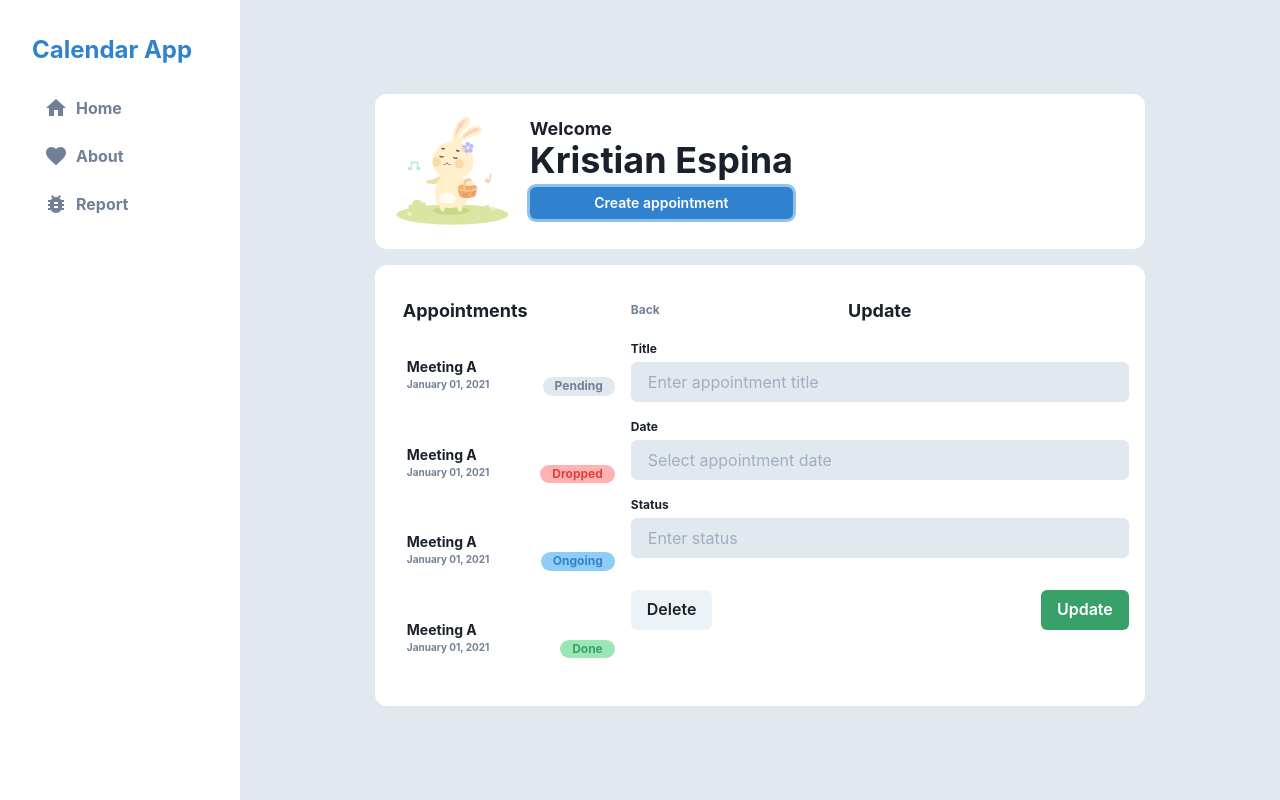
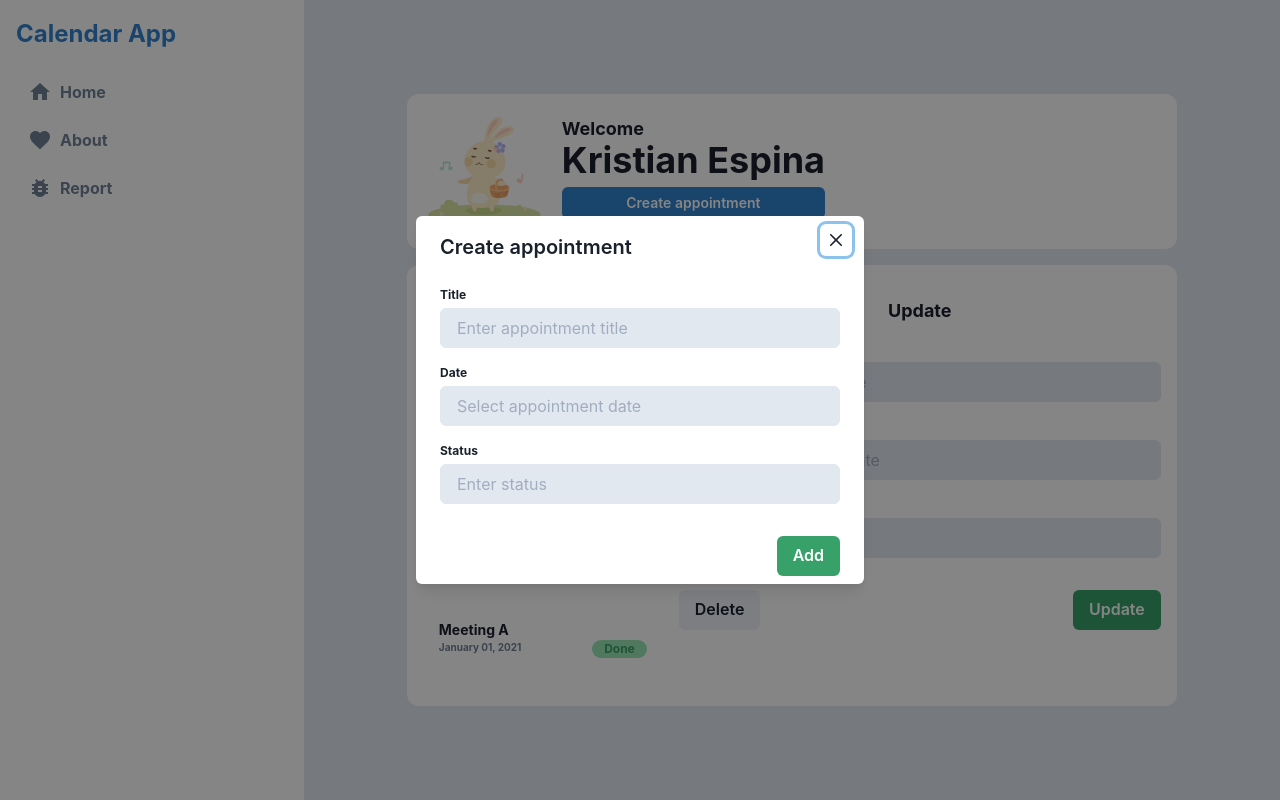
Before and after one commit to kristianespina/ethereal-calendar, a React (Create React App) app: page /#/ in a window 1280 px wide. Both pictures are taken after a click on the button "Create appointment". Built offline with nearby package versions, Linux system fonts and the light colour scheme.

Commit message:
Added sidebar

```diff
--- a/package.json
+++ b/package.json
@@ -3,6 +3,7 @@
   "version": "0.1.0",
   "private": true,
   "dependencies": {
+    "@chakra-ui/icons": "^1.0.15",
     "@chakra-ui/react": "^1.6.5",
     "@emotion/react": "^11.4.1",
     "@emotion/styled": "^11.3.0",
--- a/src/App.tsx
+++ b/src/App.tsx
@@ -9,7 +9,7 @@ import { About, Calendar } from "./pages";
 function App() {
   return (
     <Router>
-      <Flex>
+      <Flex direction={["column", "column", "row", "row"]} minH="100vh">
         <Sidebar />
         <Flex
           bgColor="gray.200"
--- a/src/components/AppointmentView/AppointmentView.tsx
+++ b/src/components/AppointmentView/AppointmentView.tsx
@@ -2,11 +2,23 @@ import React from "react";
 import { Flex, Box, Button, Spacer } from "@chakra-ui/react";
 
 import InputBox from "./InputBox";
-const AppointmentView = () => {
+
+type Props = {
+  showHeaders?: boolean;
+  actionCaption: string;
+  showDeleteButton?: boolean;
+};
+
+const AppointmentView = ({
+  showHeaders,
+  actionCaption,
+  showDeleteButton,
+}: Props) => {
+  const display = showHeaders ? "flex" : "none";
   return (
     <Flex direction="column" w="full" gridGap={4}>
       {/* Title */}
-      <Flex direction="row" w="full">
+      <Flex direction="row" w="full" display={display}>
         <Box
           position="absolute"
           fontSize={12}
@@ -36,9 +48,9 @@ const AppointmentView = () => {
       <InputBox label="Date" placeholder="Select appointment date" />
       <InputBox label="Status" placeholder="Enter status" />
       <Flex direction="row" mt={4}>
-        <Button>Delete</Button>
+        {showDeleteButton && <Button>Delete</Button>}
         <Spacer />
-        <Button colorScheme="green">Update</Button>
+        <Button colorScheme="green">{actionCaption}</Button>
       </Flex>
     </Flex>
   );
--- a/src/components/Header/Header.tsx
+++ b/src/components/Header/Header.tsx
@@ -1,10 +1,27 @@
 import React from "react";
-import { Flex, Image, Text, Button } from "@chakra-ui/react";
+import {
+  Flex,
+  Image,
+  Text,
+  Button,
+  useDisclosure,
+  Modal,
+  ModalOverlay,
+  ModalHeader,
+  ModalContent,
+  ModalFooter,
+  ModalCloseButton,
+  ModalBody,
+} from "@chakra-ui/react";
+
+import { AppointmentView } from "../AppointmentView";
 
 import Bunny from "../../assets/bunny.svg";
 
 const Header = () => {
+  const { isOpen, onOpen, onClose } = useDisclosure();
   return (
+    <>
       <Flex direction="row" gridGap={4}>
         <Image src={Bunny} aria-label="Bunny" />
         <Flex
@@ -19,11 +36,27 @@ const Header = () => {
           <Text fontSize={36} fontWeight="bold">
             Kristian Espina
           </Text>
-        <Button colorScheme="blue" size="sm">
+          <Button colorScheme="blue" size="sm" onClick={onOpen}>
             Create appointment
           </Button>
         </Flex>
       </Flex>
+
+      <Modal onClose={onClose} isOpen={isOpen} isCentered>
+        <ModalOverlay />
+        <ModalContent>
+          <ModalHeader>Create appointment</ModalHeader>
+          <ModalCloseButton />
+          <ModalBody>
+            <AppointmentView
+              showDeleteButton={false}
+              actionCaption="Add"
+              showHeaders={false}
+            />
+          </ModalBody>
+        </ModalContent>
+      </Modal>
+    </>
   );
 };
 
--- /dev/null
+++ b/src/components/Sidebar/Content.tsx
@@ -0,0 +1,28 @@
+import React from "react";
+import { Text } from "@chakra-ui/react";
+
+// Local Assets
+import Home from "../../assets/home.svg";
+import About from "../../assets/about.svg";
+import Report from "../../assets/report.svg";
+
+// Local Imports
+import MenuEntry from "./MenuEntry";
+
+const Content = () => {
+  return (
+    <>
+      {/* App Title */}
+      <Text color="blue.500" fontWeight="bold" fontSize={24} mb={4}>
+        Calendar App
+      </Text>
+
+      {/* Menu */}
+      <MenuEntry name="Home" icon={Home} selected={true} />
+      <MenuEntry name="About" icon={About} selected={false} />
+      <MenuEntry name="Report" icon={Report} selected={false} />
+    </>
+  );
+};
+
+export default Content;
--- a/src/components/Sidebar/Sidebar.tsx
+++ b/src/components/Sidebar/Sidebar.tsx
@@ -1,28 +1,72 @@
-import React from "react";
-import { Box, Text } from "@chakra-ui/react";
+import React, { useRef } from "react";
+import {
+  Flex,
+  Drawer,
+  DrawerOverlay,
+  DrawerCloseButton,
+  DrawerHeader,
+  DrawerBody,
+  DrawerContent,
+  //DrawerFooter,
+  useDisclosure,
+  IconButton,
+} from "@chakra-ui/react";
+import { HamburgerIcon } from "@chakra-ui/icons";
 
-// Local Assets
-import Home from "../../assets/home.svg";
-import About from "../../assets/about.svg";
-import Report from "../../assets/report.svg";
-
-// Local Imports
-import MenuEntry from "./MenuEntry";
+import Content from "./Content";
 
 const Sidebar = () => {
+  const { isOpen, onOpen, onClose } = useDisclosure();
+  const btnRef = useRef<HTMLButtonElement>(null);
+
   return (
-    <Box bgColor="white" w={["280px"]} h="100vh" p={8}>
-      {/* App Title */}
-      <Text color="blue.500" fontWeight="bold" fontSize={24} mb={4}>
-        Calendar App
-      </Text>
+    <Flex
+      w={["auto", "auto", "388px", "388px"]}
+      maxW="388px"
+      h="100%"
+      p={[0, 0, 4, 4]}
+    >
+      <IconButton
+        aria-label="Open Menu"
+        size="lg"
+        bgColor="white"
+        icon={<HamburgerIcon />}
+        display={["flex", "flex", "none", "none"]}
+        ref={btnRef}
+        onClick={onOpen}
+      />
+      <Drawer
+        isOpen={isOpen}
+        placement="left"
+        onClose={onClose}
+        finalFocusRef={btnRef}
+      >
+        <DrawerOverlay />
+        <DrawerContent>
+          <DrawerCloseButton />
 
-      {/* Menu */}
-      <MenuEntry name="Home" icon={Home} selected={true} />
-      <MenuEntry name="About" icon={About} selected={false} />
-      <MenuEntry name="Report" icon={Report} selected={false} />
-    </Box>
+          <DrawerBody>
+            <Content />
+          </DrawerBody>
+
+          {/* <DrawerFooter>
+            <Button variant="outline" mr={3} onClick={onClose}>
+              Cancel
+            </Button>
+            <Button colorScheme="blue">Save</Button>
+          </DrawerFooter> */}
+        </DrawerContent>
+      </Drawer>
+      {/*Profile */}
+      <Flex
+        direction="column"
+        w="100%"
+        display={["none", "none", "flex", "flex"]}
+      >
+        <Content />
+      </Flex>
+    </Flex>
   );
 };
 
-export default Sidebar;
+export default React.memo(Sidebar);
--- a/src/pages/Calendar.tsx
+++ b/src/pages/Calendar.tsx
@@ -13,13 +13,17 @@ const Calendar = () => {
         <Header />
       </Box>
       <Box bgColor="white" px={4} py={8} borderRadius={12}>
-        <Flex direction={["column", "column", "row", "row"]}>
+        <Flex direction={["column", "column", "row", "row"]} gridGap={4}>
           <Box minW={["full", "full", "240px", "240px"]}>
             <AppointmentList />
           </Box>
           <Box flexGrow={1}>
             {/* <Error404 /> */}
-            <AppointmentView />
+            <AppointmentView
+              showDeleteButton={true}
+              actionCaption="Update"
+              showHeaders={true}
+            />
           </Box>
         </Flex>
       </Box>
```
Also changed, not shown: 2 other files (tests, documents, lock files or other folders). Lines whose indentation alone changed are shown as unchanged.
